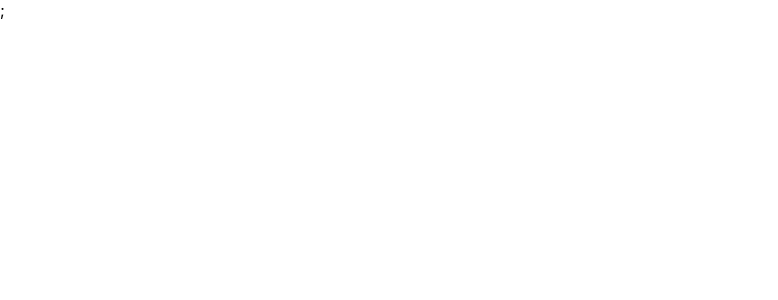
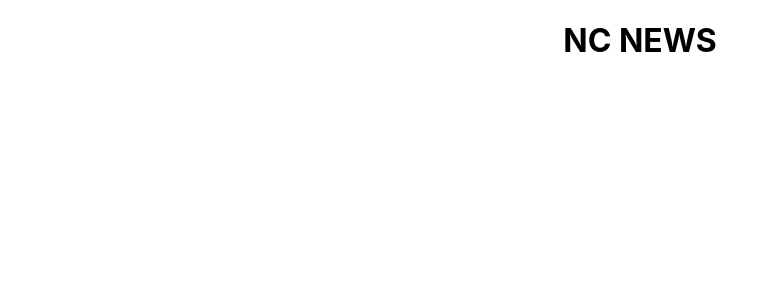
Before and after one commit to BigBeeps142/nc-news-app, a React (Create React App) app: page / in a window 1280 px wide. Shown: the top 300 px of the page, without its empty margins (0-778 px from the left). Built offline with nearby package versions, Linux system fonts and the light colour scheme.

Commit message:
Added Header component

```diff
--- a/src/App.js
+++ b/src/App.js
@@ -1,10 +1,13 @@
 import { BrowserRouter } from "react-router-dom";
 import "./App.css";
+import Header from "./components/Header";
 
 function App() {
   return (
     <BrowserRouter>
-      <div className="App"></div>;
+      <div className="App">
+        <Header />
+      </div>
     </BrowserRouter>
   );
 }
--- /dev/null
+++ b/src/components/Header.jsx
@@ -0,0 +1,9 @@
+const Header = () => {
+  return (
+    <header>
+      <h1>NC NEWS</h1>
+    </header>
+  );
+};
+
+export default Header;
```
